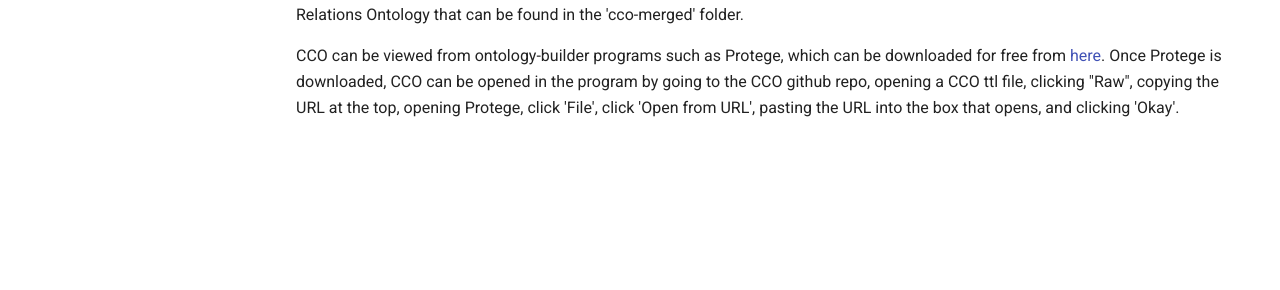
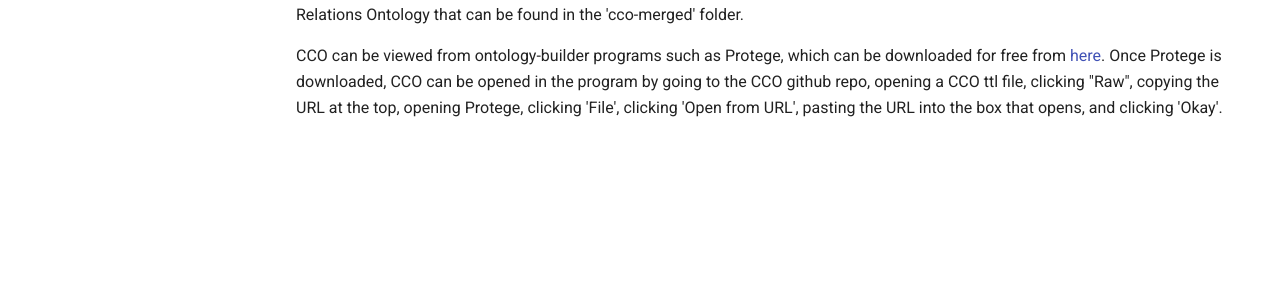
Before and after one commit to CommonCoreOntology/cco-webpage, an MkDocs documentation site: the page built from docs/faq.md, in a window 1280 px wide. Shown: the part 344-634 px from the top of the page. Built offline with MkDocs 1.6.1 and Material for MkDocs 9.7.7, drawn with Linux system fonts in a browser that asks for light colours; comment, search, counter and statistics services are not loaded.

Commit message:
Update faq.md
fixed some grammar

```diff
--- a/docs/faq.md
+++ b/docs/faq.md
@@ -9,6 +9,6 @@
 <h1>Frequently Asked Questions</h1>
   <h2>How do I open CCO to look through its content?</h2>
     <p>CCO can be viewed on its official <a href="https://github.com/CommonCoreOntology/CommonCoreOntologies" target="_blank">github repo</a>. There are ttl files for each of the sub-ontologies that compose CCO, as well as a file compiling all of these ontologies together titled 'AllCoreOntology.ttl'. There is also a file compiling all of CCO along with the Modal Relations Ontology that can be found in the 'cco-merged' folder.</p>
-  <p>CCO can be viewed from ontology-builder programs such as Protege, which can be downloaded for free from <a href="https://protege.stanford.edu/" target="_blank">here</a>. Once Protege is downloaded, CCO can be opened in the program by going to the CCO github repo, opening a CCO ttl file, clicking "Raw", copying the URL at the top, opening Protege, click 'File', click 'Open from URL', pasting the URL into the box that opens, and clicking 'Okay'.</p>
+  <p>CCO can be viewed from ontology-builder programs such as Protege, which can be downloaded for free from <a href="https://protege.stanford.edu/" target="_blank">here</a>. Once Protege is downloaded, CCO can be opened in the program by going to the CCO github repo, opening a CCO ttl file, clicking "Raw", copying the URL at the top, opening Protege, clicking 'File', clicking 'Open from URL', pasting the URL into the box that opens, and clicking 'Okay'.</p>
 </body>
 </html>
```
